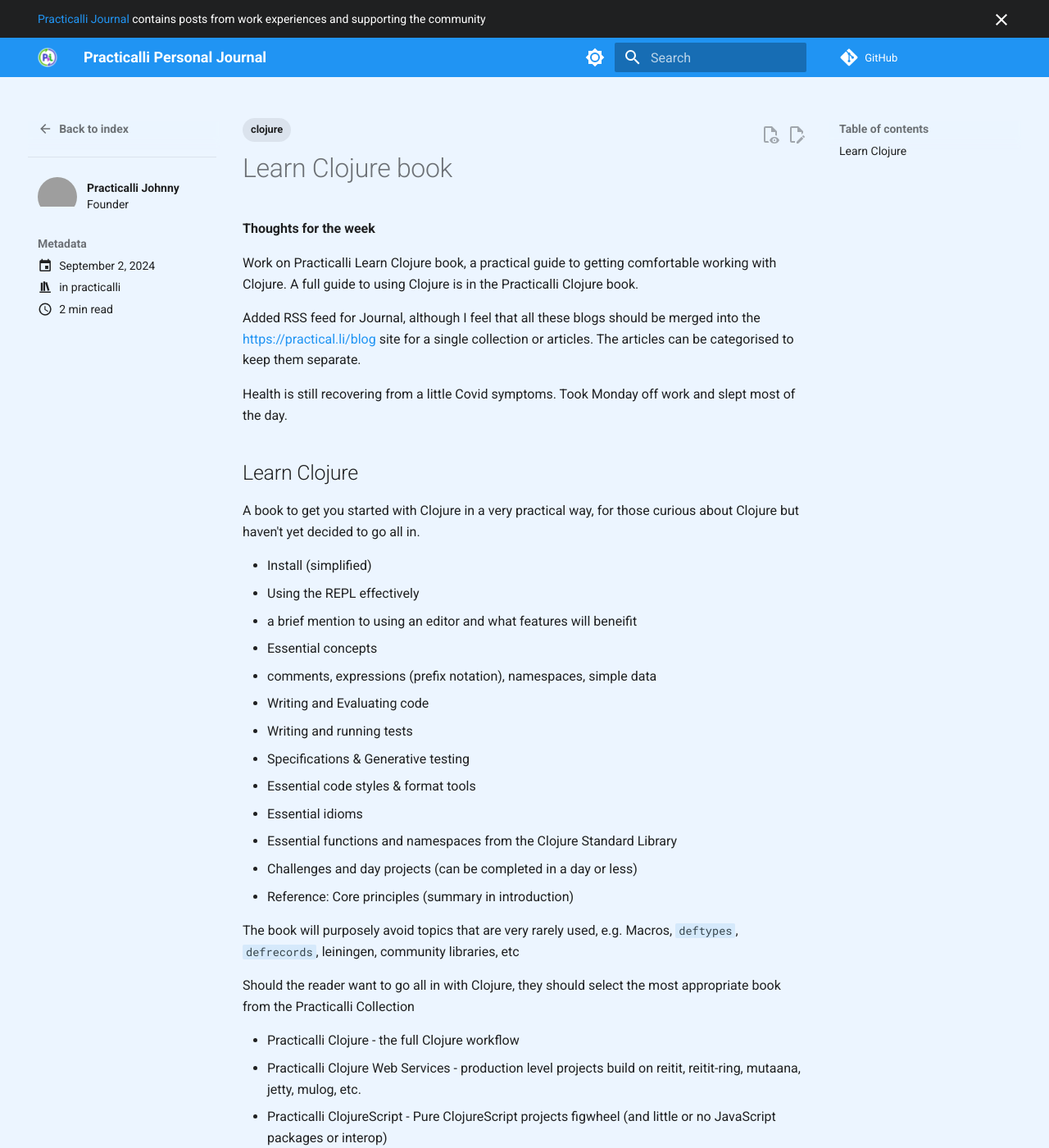
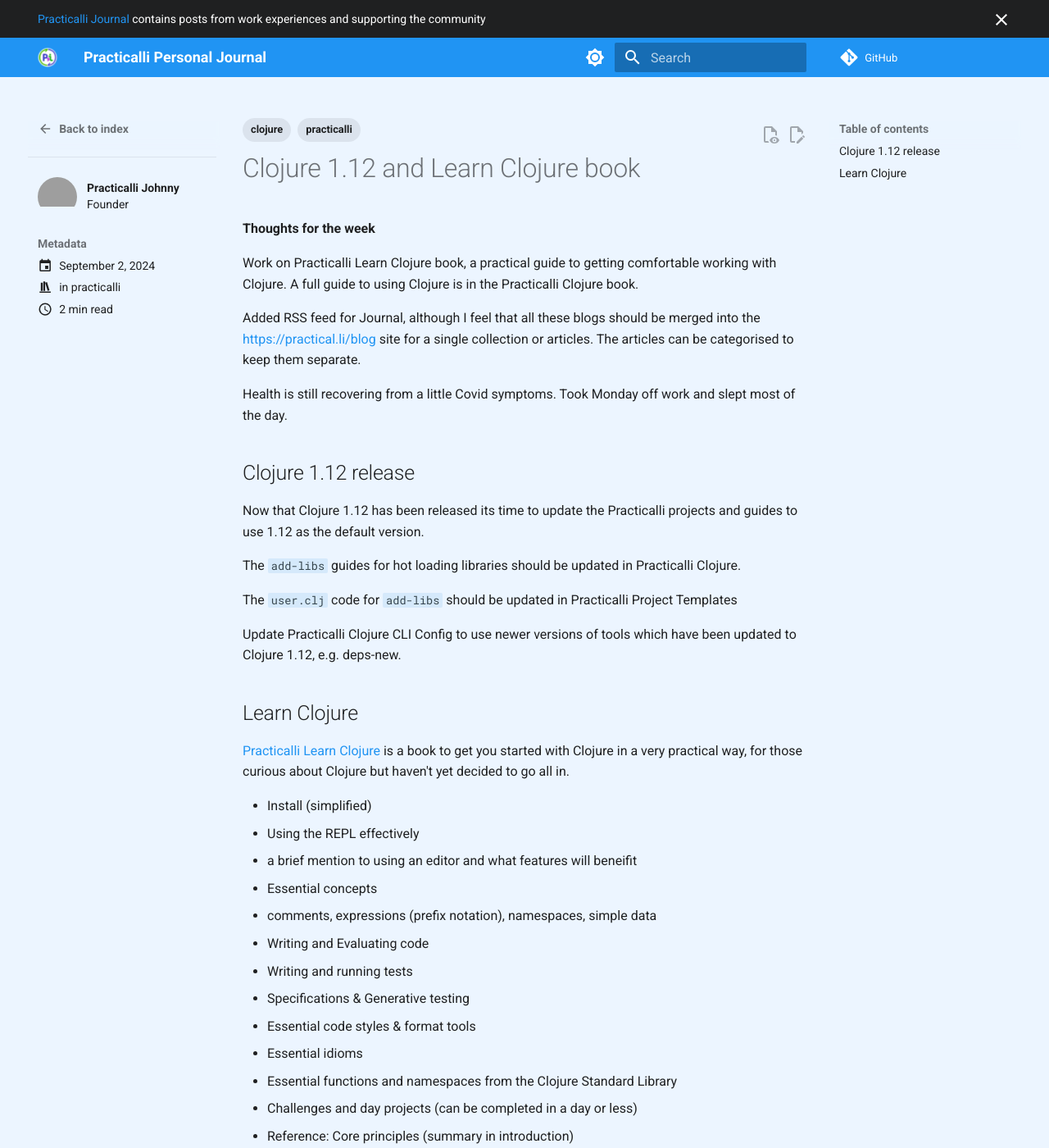
Before and after one commit to practicalli/personal-journal, an MkDocs documentation site: the page built from docs/posts/2024/september/02.md, in a window 1280 px wide and 1400 px high. Shown: the whole window at 82% size. Built offline with MkDocs 1.6.1 and Material for MkDocs 9.7.7, drawn with Linux system fonts in a browser that asks for light colours; emoji names are drawn with the system emoji font; comment, search, counter and statistics services are not loaded; grey boxes are pictures that could not be loaded.

Commit message:
update: journal entry for week starting 2 September 2024

```diff
--- a/docs/posts/2024/september/02.md
+++ b/docs/posts/2024/september/02.md
@@ -1,5 +1,5 @@
 ---
-title: Learn Clojure book
+title: Clojure 1.12 and Learn Clojure book
 date: 2024-09-02
 authors:
   - practicalli
@@ -7,6 +7,7 @@ categories:
   - practicalli
 tags:
   - clojure
+  - practicalli
 ---
 
 **Thoughts for the week**
@@ -19,10 +20,20 @@ Health is still recovering from a little Covid symptoms.  Took Monday off work a
 
 <!-- more -->
 
+## Clojure 1.12 release
+
+Now that Clojure 1.12 has been released its time to update the Practicalli projects and guides to use 1.12 as the default version.
+
+The `add-libs` guides for hot loading libraries should be updated in Practicalli Clojure.
+
+The `user.clj` code for `add-libs` should be updated in Practicalli Project Templates
+
+Update Practicalli Clojure CLI Config to use newer versions of tools which have been updated to Clojure 1.12, e.g. deps-new.
+
 
 ## Learn Clojure
 
-A book to get you started with Clojure in a very practical way, for those curious about Clojure but haven't yet decided to go all in.
+[Practicalli Learn Clojure](https://practical.li/learn-clojure/) is a book to get you started with Clojure in a very practical way, for those curious about Clojure but haven't yet decided to go all in.
 
 - Install (simplified)
 - Using the REPL effectively
```
